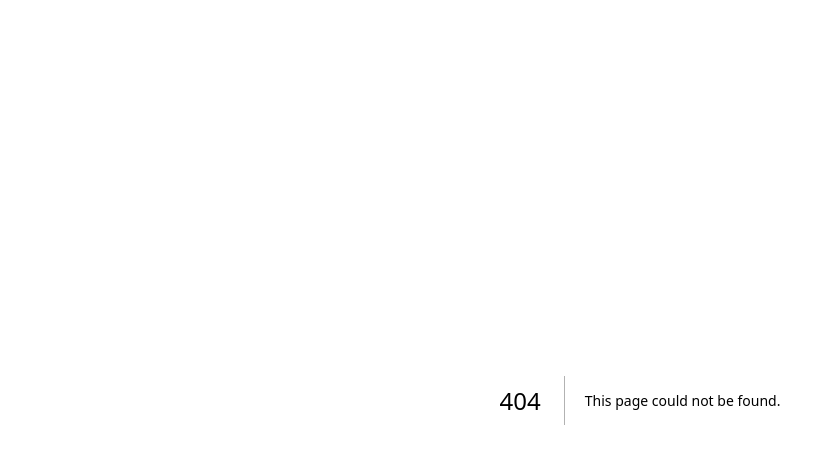
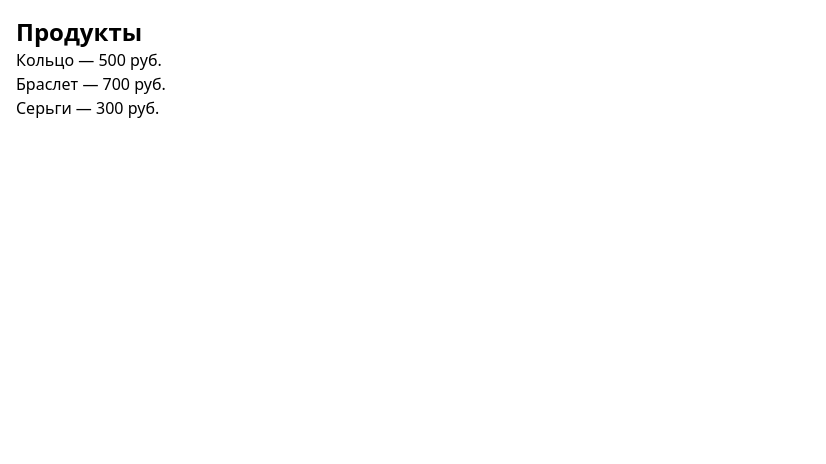
Before and after one commit to Sandroisu/beejuterka, a Next.js app: page /products in a window 1280 px wide. Before the commit this address had no page. Shown: the top 464 px of the page, without its empty margins (0-826 px from the left). Built offline with nearby package versions, Linux system fonts and the light colour scheme.

Commit message:
added server route

```diff
--- /dev/null
+++ b/app/products/page.tsx
@@ -0,0 +1,22 @@
+export default async function ProductsPage() {
+    const res = await fetch('http://localhost:3000/api/products', {
+      // Можно указать { cache: 'no-store' }, если нужно всегда свежие данные
+    });
+    if (!res.ok) {
+      throw new Error('Failed to fetch products');
+    }
+    const products = await res.json();
+
+    return (
+      <div className="p-4">
+        <h1 className="text-2xl font-bold">Продукты</h1>
+        <ul>
+          {products.map((p: any) => (
+            <li key={p.id}>
+              {p.name} — {p.price} руб.
+            </li>
+          ))}
+        </ul>
+      </div>
+    );
+  }
```
Also changed, not shown: lib/prisma.ts (added, +13 -0 lines).
